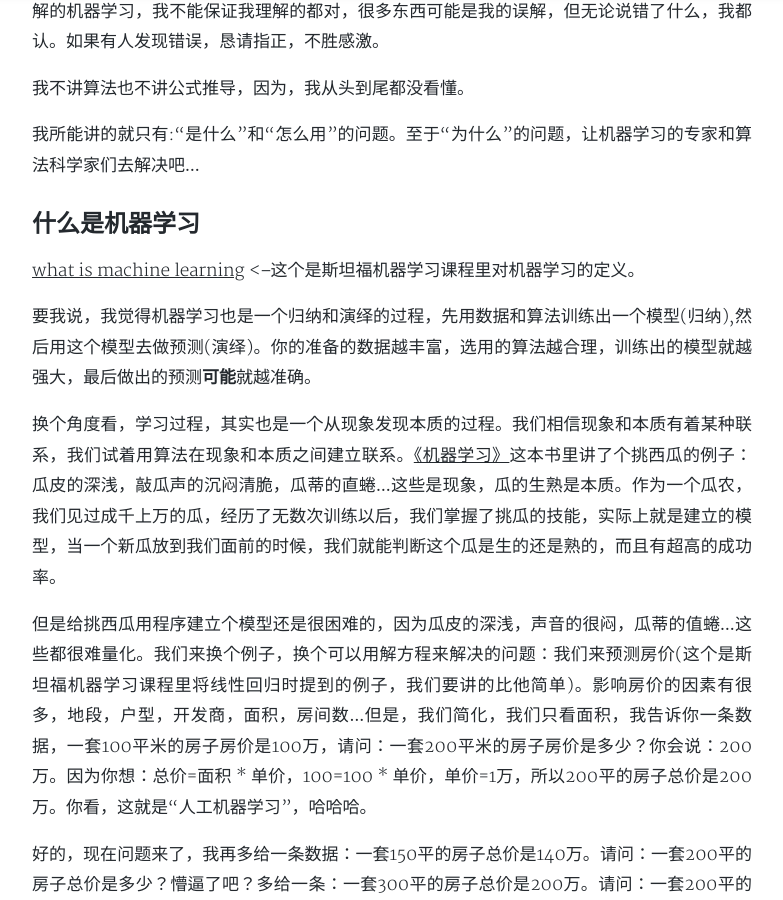
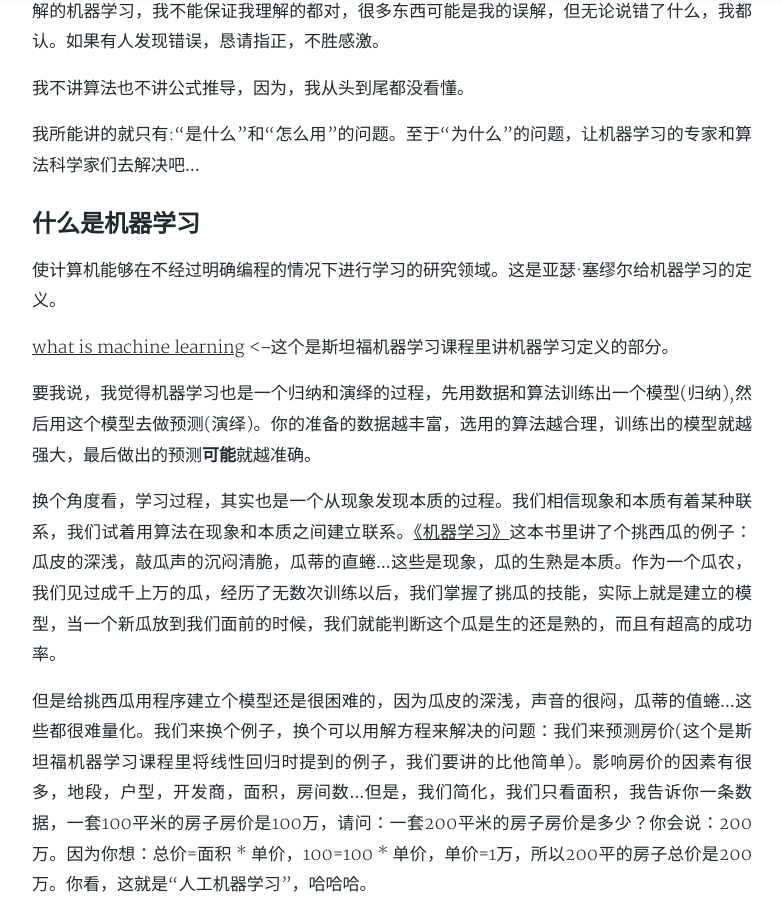
Before and after one commit to stardust1900/stardust1900.github.io, a Jekyll site: the page built from _posts/2017-07-04-machine-learning-in-my-opinion.md, in a window 1280 px wide and 900 px high, scrolled down 394 px. Shown: the whole window, without its empty margins (248-1031 px from the left). Built offline with Jekyll 4.4.1, drawn with Linux system fonts in a browser that asks for light colours; nearby versions of some CDN libraries; comment, search, counter and statistics services are not loaded; a style sheet for code colours, icons or effects is not loaded.

Commit message:
修改about

```diff
--- a/_posts/2017-07-04-machine-learning-in-my-opinion.md
+++ b/_posts/2017-07-04-machine-learning-in-my-opinion.md
@@ -16,7 +16,9 @@ tags: 机器学习 ML
 
 ## 什么是机器学习 ##
 
-[what is machine learning](https://www.coursera.org/learn/machine-learning/supplement/aAgxl/what-is-machine-learning "what is machine learning") <--这个是斯坦福机器学习课程里对机器学习的定义。
+使计算机能够在不经过明确编程的情况下进行学习的研究领域。这是亚瑟·塞缪尔给机器学习的定义。
+
+[what is machine learning](https://www.coursera.org/learn/machine-learning/lecture/PNeuX/what-is-machine-learning "what is machine learning") <--这个是斯坦福机器学习课程里讲机器学习定义的部分。
 
 要我说，我觉得机器学习也是一个归纳和演绎的过程，先用数据和算法训练出一个模型(归纳),然后用这个模型去做预测(演绎)。你的准备的数据越丰富，选用的算法越合理，训练出的模型就越强大，最后做出的预测**可能**就越准确。
 
--- a/about.html
+++ b/about.html
@@ -25,8 +25,8 @@ layout: default
             <span class="tag-post">编程，量化，ML，AI，科普，游戏，电影，历史...对一切趣的事感兴趣,欢迎跟我交流。</span>
         </li>
         <li>
-            <span class="tag-name">我的公众号：</span>
-            <img src="/assets/img/wechat.png" style="max-width: 100%;" alt="">
+            <span class="tag-name">我的微信公众号：魔域桃源</span>
+            <img src="/assets/img/wechat.jpg" style="max-width: 100%;" alt="">
         </li>
         <li>
             <span class="tag-name">来都来了，领个红包再走</span>
```
Also changed, not shown: assets/img/wechat.jpg (added).
